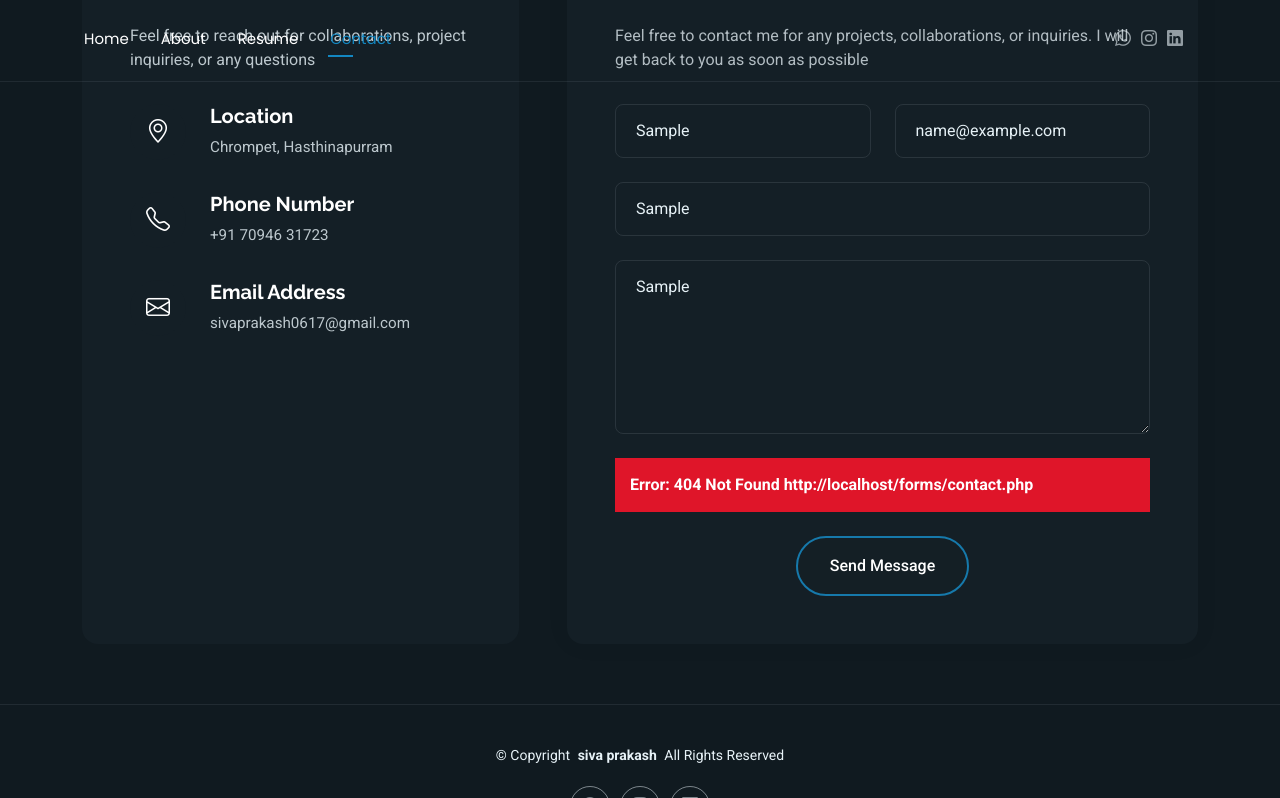
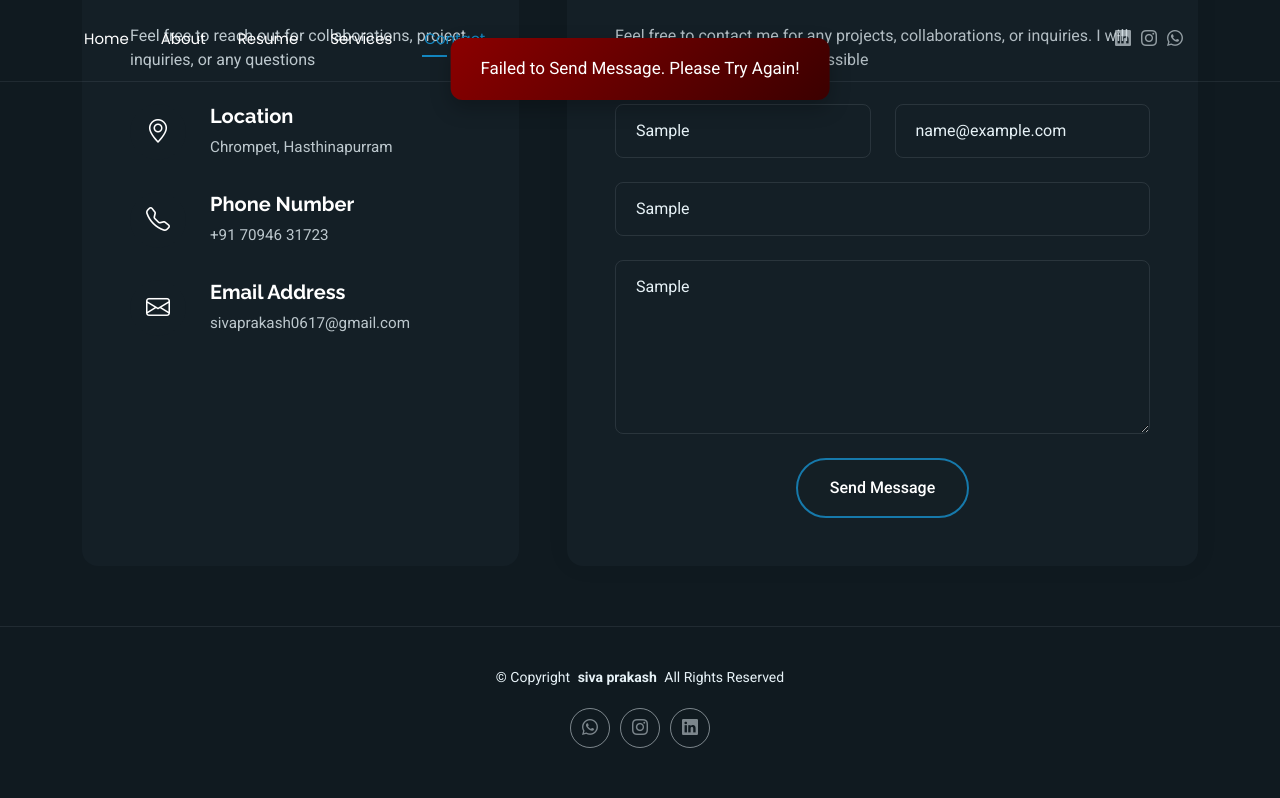
Before and after one commit to sivaP17/sivaP17.github.io, a plain HTML site: page contact.html in a window 1280 px wide. Both pictures are taken after typing "Sample", "name@example.com", "Sample", "Sample" into the empty fields and a click on the button "Send Message". Shown: the part 438-1236 px from the top of the page. Drawn offline with nearby package versions, Linux system fonts and the light colour scheme; no server answers.

Commit message:
Update contact.html

```diff
--- a/contact.html
+++ b/contact.html
@@ -51,8 +51,8 @@
           <li><a href="index.html">Home</a></li>
           <li><a href="about.html">About</a></li>
           <li><a href="resume.html">Resume</a></li>
-          <!-- <li><a href="services.html">Services</a></li>
-          <li><a href="portfolio.html">Portfolio</a></li>
+           <li><a href="services.html">Services</a></li>
+          <!-- <li><a href="portfolio.html">Portfolio</a></li>
           <li class="dropdown"><a href="#"><span>Dropdown</span> <i class="bi bi-chevron-down toggle-dropdown"></i></a>
             <ul>
               <li><a href="#">Dropdown 1</a></li>
@@ -77,9 +77,9 @@
 
       <div class="header-social-links">
         <!-- <a href="https://twitter.com/YOUR_USERNAME" target="_blank" class="twitter"><i class="bi bi-twitter"></i></a> -->
+        <a href="https://www.linkedin.com/in/siva-prakash-a-a6abbb31a" target="_blank" class="linkedin"><i class="bi bi-linkedin"></i></a>
+        <a href="https://www.instagram.com/be_perfect.17" target="_blank" class="instagram"><i class="bi bi-instagram"></i></a>
         <a href="https://wa.me/7094631723" target="_blank" class="whatsapp"><i class="bi bi-whatsapp"></i></a>
-        <a href="https://www.instagram.com/be_perfect.17" target="_blank" class="instagram"><i class="bi bi-instagram"></i></a>
-        <a href="https://www.linkedin.com/in/siva prakash A" target="_blank" class="linkedin"><i class="bi bi-linkedin"></i></a>
       </div>
 
     </div>
@@ -146,7 +146,38 @@
               <h3>Get In Touch</h3>
               <p>Feel free to contact me for any projects, collaborations, or inquiries. I will get back to you as soon as possible</p>
 
-              <form action="forms/contact.php" method="post" class="php-email-form" data-aos="fade-up" data-aos-delay="200">
+              <form id="contact-form" class="php-email-form" data-aos="fade-up" data-aos-delay="200">
+                  <div class="row gy-4">
+
+                    <div class="col-md-6">
+                      <input type="text" name="name" class="form-control" placeholder="Your Name" required>
+                    </div>
+
+                    <div class="col-md-6">
+                      <input type="email" name="email" class="form-control" placeholder="Your Email" required>
+                    </div>
+
+                    <div class="col-12">
+                      <input type="text" name="title" class="form-control" placeholder="Subject" required>
+                    </div>
+
+                    <div class="col-12">
+                      <textarea name="message" class="form-control" rows="6" placeholder="Message" required></textarea>
+                    </div>
+
+                    <div class="col-12 text-center">
+                      <button type="submit" class="btn btn-outline">Send Message</button>
+
+                      <div id="notification" class="notification">Message Sent Successfully!</div>
+
+                    </div>
+
+                  </div>
+
+                </form>
+
+
+              <!-- <form action="forms/contact.php" method="post" class="php-email-form" data-aos="fade-up" data-aos-delay="200">
                 <div class="row gy-4">
 
                   <div class="col-md-6">
@@ -175,7 +206,7 @@
                   </div>
 
                 </div>
-              </form>
+              </form> -->
 
             </div>
           </div>
@@ -198,7 +229,7 @@
         <!-- <a href="https://twitter.com/YOUR_USERNAME" target="_blank" class="twitter"><i class="bi bi-twitter"></i></a> -->
         <a href="https://wa.me/7094631723" target="_blank" class="whatsapp"><i class="bi bi-whatsapp"></i></a>
         <a href="https://www.instagram.com/be_perfect.17" target="_blank" class="instagram"><i class="bi bi-instagram"></i></a>
-        <a href="https://www.linkedin.com/in/siva prakash A" target="_blank" class="linkedin"><i class="bi bi-linkedin"></i></a>
+        <a href="https://www.linkedin.com/in/siva-prakash-a-a6abbb31a" target="_blank" class="linkedin"><i class="bi bi-linkedin"></i></a>
       </div>
       <div class="credits">
         <!-- All the links in the footer should remain intact. -->
@@ -231,6 +262,40 @@
   <!-- Main JS File -->
   <script src="assets/js/main.js"></script>
 
+  <script src="https://cdn.jsdelivr.net/npm/emailjs-com@3/dist/email.min.js"></script>
+<script>
+  (function() {
+    emailjs.init("DQS2Ic7BjYGgkx8wt"); // Your Public Key
+  })();
+
+  const form = document.getElementById('contact-form');
+  const notification = document.getElementById('notification');
+
+  function showNotification(message, isError = false) {
+    notification.textContent = message;
+    notification.classList.toggle('error', isError);
+    notification.classList.add('show');
+
+    // Hide after 3 seconds
+    setTimeout(() => {
+      notification.classList.remove('show');
+    }, 3000);
+  }
+
+  form.addEventListener('submit', function(event) {
+    event.preventDefault();
+
+    emailjs.sendForm('service_jzc7jqc', 'template_zbl64ku', this)
+      .then(function() {
+        showNotification('Message Sent Successfully!');
+        form.reset();
+      }, function(error) {
+        showNotification('Failed to Send Message. Please Try Again!', true);
+        console.error('FAILED...', error);
+      });
+  });
+</script>
+
 </body>
 
 </html>
```
